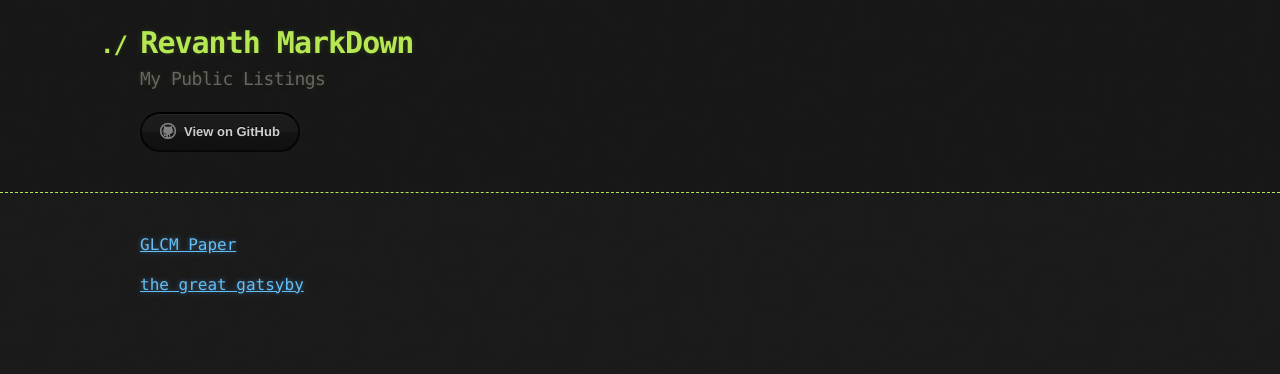
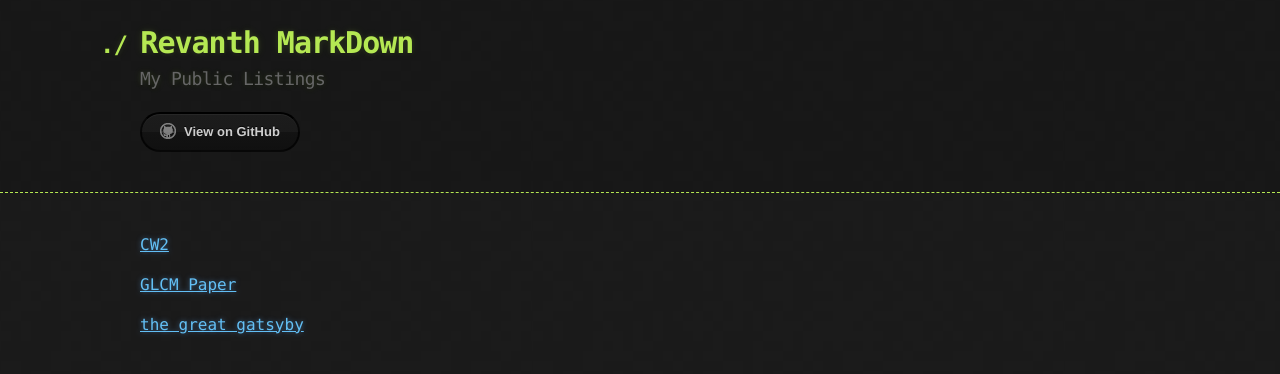
Before and after one commit to revanthstrakz/revanthstrakz.github.io, a Jekyll site: the page built from index.md, in a window 1280 px wide. Shown: the top 374 px of the page. Built offline with Jekyll 4.4.1, drawn with Linux system fonts in a browser that asks for light colours.

Commit message:
Update index.md

```diff
--- a/index.md
+++ b/index.md
@@ -1,6 +1,7 @@
 ---
 layout: default
 ---
+[CW2](https://revanthstrakz.github.io/downloads/CW2.epub)
 
 [GLCM Paper](https://revanthstrakz.github.io/downloads/glcm%20paper.pdf)
 
```
